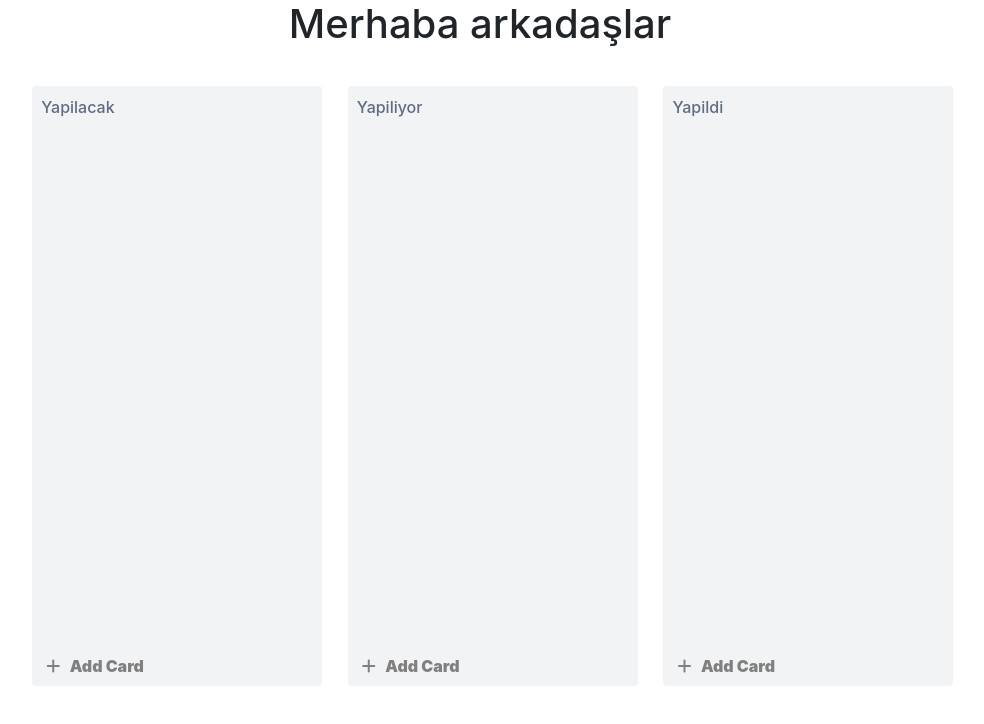
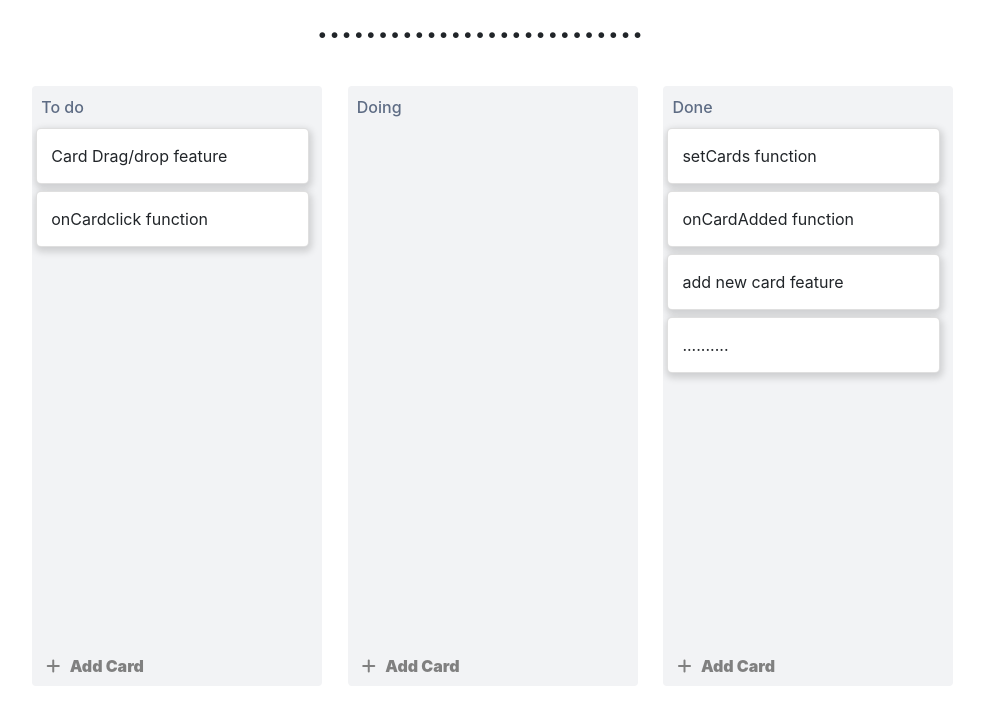
Before and after one commit to HasanNaser/HN-kanbanboard, a plain HTML site: page index.html in a window 1280 px wide. Shown: the whole page, without its empty margins (160-1144 px from the left). Drawn offline with nearby package versions, Linux system fonts and the light colour scheme.

Commit message:
add setCards function

```diff
--- a/demo.js
+++ b/demo.js
@@ -2,24 +2,58 @@
 
 
 var options = {
-    "container" : "#myDiv",
-    "boards" : {
-        0:{
+    container : "#myDiv",
+    boards : {
+         0:{
              "id":"1",
-             "title":"Yapilacak"
+             "title":"To do"
          },
          1:{
             "id":"2",
-            "title":"Yapiliyor"
+            "title":"Doing"
         },
         2:{
             "id":"3",
-            "title":"Yapildi"
+            "title":"Done"
         },
     },
-    "onSave" : function(info){
+    cards :{
+        0:{
+             "board_id":"1",
+             "card_id":"1",
+             "card_title":"Card Drag/drop feature"
+         },
+         1:{
+            "board_id":"1",
+            "card_id":"2",
+            "card_title":"onCardclick function"
+        },
+        2:{
+            "board_id":"3",
+            "card_id":"4",
+            "card_title":"setCards function"
+        },
+        3:{
+            "board_id":"3",
+            "card_id":"5",
+            "card_title":"onCardAdded function"
+        },
+        4:{
+            "board_id":"3",
+            "card_id":"8",
+            "card_title":"add new card feature"
+        },
+        5:{
+            "board_id":"3",
+            "card_id":"34",
+            "card_title":".........."
+        },
+    },
+    onCardAdd : function(info){
         console.log(info);
     },
+
 }
 
-var nesne = kanbanTable(options).init();
+var nesne = HN_kanbanTable(options);
+nesne.init();
--- a/index.html
+++ b/index.html
@@ -28,7 +28,7 @@
 
 
     <div style="text-align:center;">
-        <h1>Merhaba arkadaşlar</h1>
+        <h1>...........................</h1>
         <div id="myDiv"></div>
     </div>
 
--- a/src/kanban.css
+++ b/src/kanban.css
@@ -54,7 +54,6 @@
 
 
 .kanban-boards .card{
-    display: none;
     height: auto;
     width: 94%;
     margin: 7px 4px;
--- a/src/kanban.js
+++ b/src/kanban.js
@@ -1,17 +1,25 @@
-var kanbanTable = function (options) {
+var HN_kanbanTable = function (options) {
   let self = {};
   self.boards = options.boards;
+  self.cards = options.cards;
   self.element = document.querySelector(options.container);
-  self.cardTemp =
-    '<div id="template" class="card" onclick=""><i id="windows_cover_saving" style="display:none;float: right; padding: 8px; font-size: 17px;" class="fa fa-spinner fa-spin"> </i> <div class="card-drag"> <div class="card-title">     </div> </div> </div>';
+  self.cardTemp ='<div id="template" class="card" onclick=""><i id="windows_cover_saving" style="display:none;float: right; padding: 8px; font-size: 17px;" class="fa fa-spinner fa-spin"> </i> <div class="card-drag"> <div class="card-title">     </div> </div> </div>';
 
   self.onSave = options.onSave;
 
 
+  let builtCards=(cards)=>{
+     //clean up boards
+   (document.querySelectorAll(".kanban-boards .board .card")).forEach(elem=>elem.remove());
+    for (var key of Object.keys(cards)) {
+      let cardHTML = '<div id="'+cards[key].card_id+'" class="card" onclick=""> <div class="card-drag"> <div class="card-title">'+cards[key].card_title+' </div> </div> </div>';
+      document.querySelector(".kanban-boards #board_"+cards[key].board_id+" .board-body").innerHTML += cardHTML;
+    }
+  }
   let builtBoards = (boards) => {
     var boardsHTML = '<div class="kanban-boards">';
     for (var key of Object.keys(boards)) {
-      boardsHTML += '<div class="board" id="board_' + key + '">';
+      boardsHTML += '<div class="board" id="board_' + boards[key].id + '">';
       boardsHTML += '<div class="board-head">';
       boardsHTML += ' <p class="board-title">';
       boardsHTML += boards[key].title;
@@ -20,7 +28,7 @@ var kanbanTable = function (options) {
       boardsHTML += '<div class="board-body"></div> ';
       boardsHTML += '<div class="add_new_btn" style="display: block">';
       boardsHTML +=
-        ' <a style="padding: 9px;font-weight: 900; color: gray;"><i class="fa fa-plus"></i> &nbsp; Add Card</a>';
+        ' <a style="padding: 9px;font-weight:   900; color: gray;"><i class="fa fa-plus"></i> &nbsp; Add Card</a>';
       boardsHTML += "</div>";
       boardsHTML += "</div>";
     }
@@ -41,7 +49,7 @@ var kanbanTable = function (options) {
 
 
       if(currentCardCreater == null)
-          document.querySelector(".kanban-boards #"+boardId+" .board-body").innerHTML=templateCardCreater;
+          document.querySelector(".kanban-boards #"+boardId+" .board-body").innerHTML+=templateCardCreater;
       else
         document.querySelector(".kanban-boards #"+boardId+" .board-body").appendChild(currentCardCreater);
 
@@ -54,7 +62,7 @@ var kanbanTable = function (options) {
             let info ={};
             info.title = this.value;
             info.boardId = this.parentNode.parentNode.parentNode.id;
-            self.onSave(info);
+            self.onCardAdd(info);
           }
 
         }
@@ -63,15 +71,24 @@ var kanbanTable = function (options) {
     };
     // add event listeners to "New Card" buttons
     (document.querySelectorAll(".board .add_new_btn")).forEach(elem => elem.addEventListener("click", prepareCardInput));
+    builtCards(self.cards);
 
   };
+
+
+
+
+
 
   let setBoards = (boards) => {
     self.boards = boards;
     init();
   };
 
-
+  let setCards = (cards) => {
+    self.cards = cards;
+    builtCards(self.cards);
+  };
 
   var init = function () {
     builtBoards(self.boards);
@@ -81,6 +98,7 @@ var kanbanTable = function (options) {
 
   return {
     setBoards: setBoards,
+    setCards : setCards,
     init: init,
   };
 };
```
